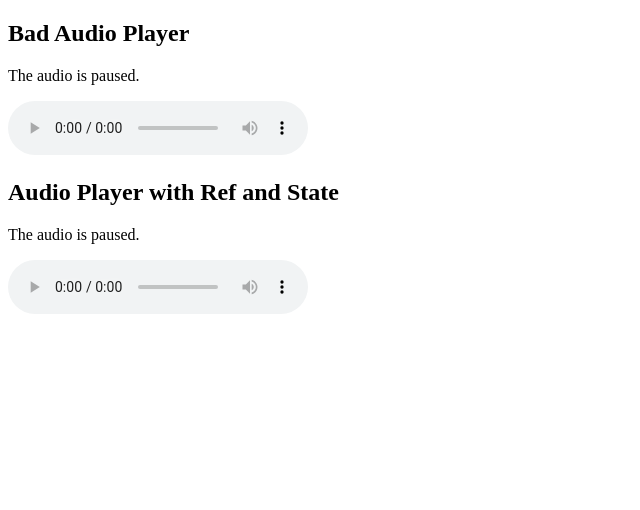
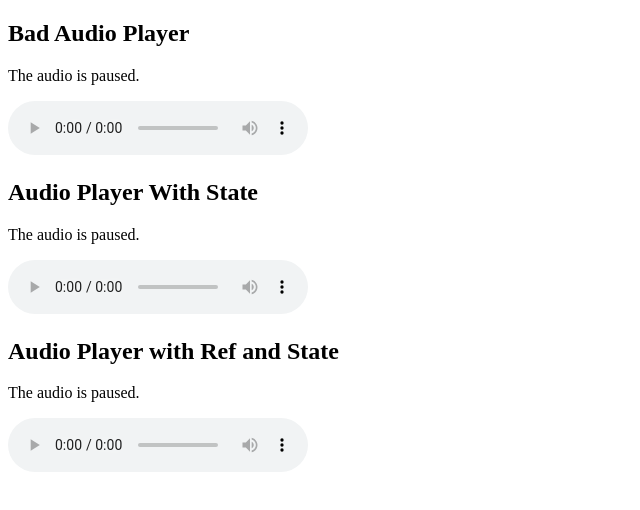
Before and after one commit to ryomaejii/sync-audio-state-with-use-sync-external-store, a React (Vite) app: page / in a window 1280 px wide. Shown: the top 510 px of the page, without its empty margins (0-640 px from the left). Built offline with nearby package versions, Linux system fonts and the light colour scheme.

Commit message:
feat: Add AudioPlayerWithState

```diff
--- a/src/App.tsx
+++ b/src/App.tsx
@@ -1,10 +1,12 @@
 import { AudioPlayerBad } from './components/AudioPlayerBad';
 import { AudioPlayerWithRefAndState } from './components/AudioPlayerWithRefAndState';
+import { AudioPlayerWithState } from './components/AudioPlayerWithState';
 
 function App() {
   return (
     <>
       <AudioPlayerBad />
+      <AudioPlayerWithState />
       <AudioPlayerWithRefAndState />
     </>
   );
--- /dev/null
+++ b/src/components/AudioPlayerWithState.tsx
@@ -0,0 +1,27 @@
+import { useState } from 'react';
+import drumSound from '../assets/drum.mp3';
+
+export function AudioPlayerWithState() {
+  const [isPlaying, setIsPlaying] = useState(false);
+
+  const syncPlayingState: React.EventHandler<
+    React.SyntheticEvent<HTMLAudioElement>
+  > = (e) => setIsPlaying(e.currentTarget.paused ? false : true);
+
+  return (
+    <div>
+      <h2>Audio Player With State</h2>
+      <p>The audio is {isPlaying ? 'playing' : 'paused'}.</p>
+      <audio
+        src={drumSound}
+        controls
+        /**
+         * propsが増えてしまう可能性がある
+         * propsに指定し忘れると、再生状態が同期されない
+         */
+        onPlay={syncPlayingState}
+        onPause={syncPlayingState}
+      />
+    </div>
+  );
+}
```
